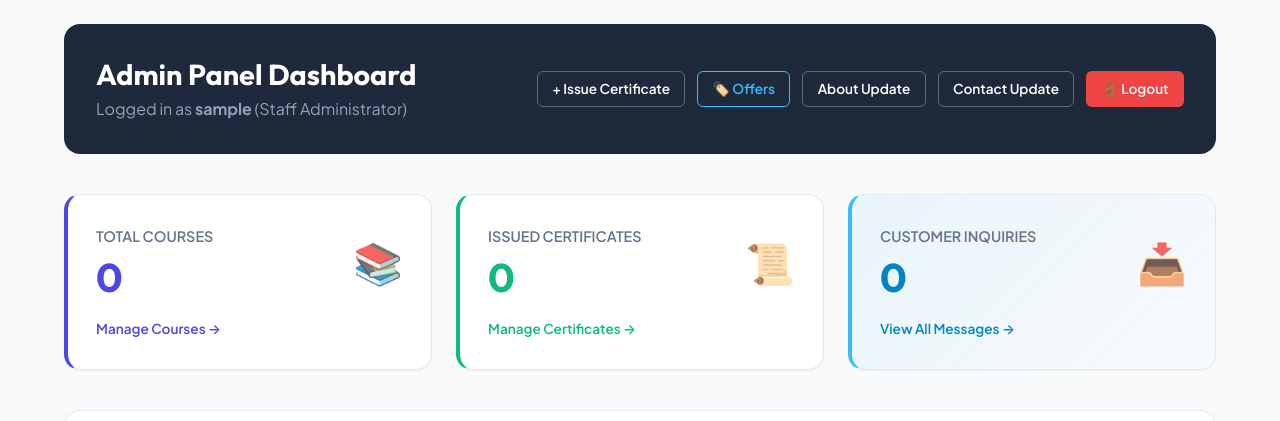
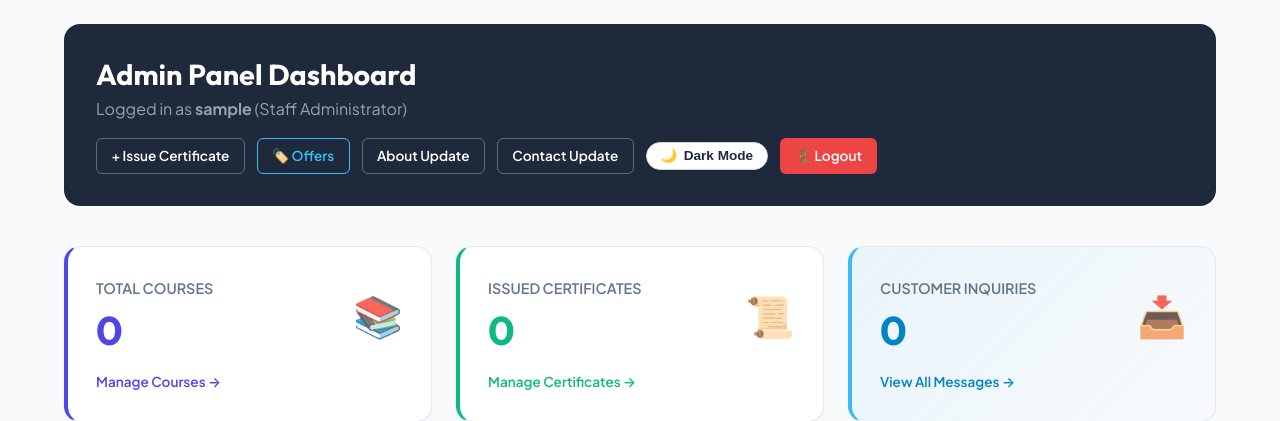
Before and after one commit to Shivam-Patel22/CDAC-CLASS-WEBSITE, a Django app: page /cdac-admin/dashboard/ in a window 1280 px wide. Shown: the top 421 px of the page. Run offline with Django 5.2, Linux system fonts and the light colour scheme; the visitor is signed in with stand-in values (Sample User, id 1); data comes from the database, SQL or seed files in the repository; data that the repository does not hold is empty.

Commit message:
light dark mode added

```diff
--- a/static/css/style.css
+++ b/static/css/style.css
@@ -1084,3 +1084,134 @@ textarea.form-control {
         text-align: left !important;
     }
 }
+
+/* ==========================================================================
+   Theme Toggle & Dark Mode Support
+   ========================================================================== */
+
+.theme-toggle-btn {
+    display: inline-flex;
+    align-items: center;
+    gap: 0.4rem;
+    padding: 0.4rem 0.85rem;
+    border-radius: var(--radius-full);
+    border: 1px solid var(--gray-300);
+    background: var(--white);
+    color: var(--gray-800);
+    font-size: 0.85rem;
+    font-weight: 600;
+    cursor: pointer;
+    transition: var(--transition);
+    box-shadow: var(--shadow-sm);
+    line-height: 1;
+}
+
+.theme-toggle-btn:hover {
+    background: var(--gray-100);
+    border-color: var(--primary);
+    transform: scale(1.03);
+}
+
+/* Dark Mode Variable Overrides */
+[data-theme="dark"] {
+    --light-bg: #0b0f19;
+    --white: #1e293b;
+    --gray-50: #0f172a;
+    --gray-100: #1e293b;
+    --gray-200: #334155;
+    --gray-300: #475569;
+    --gray-400: #94a3b8;
+    --gray-500: #cbd5e1;
+    --gray-600: #e2e8f0;
+    --gray-700: #f1f5f9;
+    --gray-800: #f8fafc;
+    --gray-900: #ffffff;
+    --dark-surface: #0f172a;
+    --primary-light: rgba(79, 70, 229, 0.25);
+
+    --shadow-sm: 0 1px 3px rgba(0, 0, 0, 0.4);
+    --shadow-md: 0 4px 12px rgba(0, 0, 0, 0.5);
+    --shadow-lg: 0 10px 30px rgba(0, 0, 0, 0.6);
+}
+
+[data-theme="dark"] body {
+    background-color: #0b0f19;
+    color: #f1f5f9;
+}
+
+[data-theme="dark"] .navbar-header {
+    background: #0f172a;
+    border-bottom-color: #1e293b;
+}
+
+[data-theme="dark"] .nav-logo,
+[data-theme="dark"] .page-title,
+[data-theme="dark"] h1,
+[data-theme="dark"] h2,
+[data-theme="dark"] h3,
+[data-theme="dark"] h4 {
+    color: #ffffff;
+}
+
+[data-theme="dark"] .card,
+[data-theme="dark"] .form-card,
+[data-theme="dark"] .table-container,
+[data-theme="dark"] .empty-state {
+    background: #1e293b;
+    border-color: #334155;
+}
+
+[data-theme="dark"] .form-control {
+    background: #0f172a;
+    border-color: #334155;
+    color: #ffffff;
+}
+
+[data-theme="dark"] .form-control::placeholder {
+    color: #94a3b8;
+}
+
+[data-theme="dark"] .custom-table th {
+    background: #0f172a;
+    color: #94a3b8;
+    border-bottom-color: #334155;
+}
+
+[data-theme="dark"] .custom-table td {
+    color: #cbd5e1;
+    border-bottom-color: #1e293b;
+}
+
+[data-theme="dark"] .custom-table tr:hover td {
+    background: #1e293b;
+}
+
+[data-theme="dark"] .admin-back-btn,
+[data-theme="dark"] .btn-outline-dark,
+[data-theme="dark"] .theme-toggle-btn {
+    background-color: #1e293b;
+    color: #f1f5f9;
+    border-color: #334155;
+}
+
+[data-theme="dark"] .admin-back-btn:hover,
+[data-theme="dark"] .btn-outline-dark:hover,
+[data-theme="dark"] .theme-toggle-btn:hover {
+    background-color: #334155;
+    color: #ffffff;
+    border-color: var(--primary);
+}
+
+[data-theme="dark"] #customConfirmModal > div {
+    background-color: #1e293b !important;
+    border-color: #334155 !important;
+    color: #ffffff !important;
+}
+
+[data-theme="dark"] #customConfirmTitle {
+    color: #ffffff !important;
+}
+
+[data-theme="dark"] #customConfirmMessage {
+    color: #cbd5e1 !important;
+}
--- a/static/js/main.js
+++ b/static/js/main.js
@@ -1,6 +1,35 @@
-/* Centre for Development of Advanced Computing (C-DAC) — Global JavaScript */
+// Theme Toggle Functions
+function toggleTheme() {
+    const currentTheme = document.documentElement.getAttribute('data-theme') || 'light';
+    const newTheme = currentTheme === 'dark' ? 'light' : 'dark';
+    document.documentElement.setAttribute('data-theme', newTheme);
+    localStorage.setItem('theme', newTheme);
+    updateThemeToggleIcons();
+}
+
+function updateThemeToggleIcons() {
+    const isDark = document.documentElement.getAttribute('data-theme') === 'dark';
+    const toggleBtns = document.querySelectorAll('.theme-toggle-btn');
+    toggleBtns.forEach(btn => {
+        const iconEl = btn.querySelector('.theme-toggle-icon');
+        const textEl = btn.querySelector('.theme-toggle-text');
+        if (isDark) {
+            if (iconEl) iconEl.textContent = '☀️';
+            if (textEl) textEl.textContent = 'Light Mode';
+            btn.setAttribute('title', 'Switch to Light Mode');
+            btn.classList.add('is-dark');
+        } else {
+            if (iconEl) iconEl.textContent = '🌙';
+            if (textEl) textEl.textContent = 'Dark Mode';
+            btn.setAttribute('title', 'Switch to Dark Mode');
+            btn.classList.remove('is-dark');
+        }
+    });
+}
 
 document.addEventListener('DOMContentLoaded', () => {
+    updateThemeToggleIcons();
+
     // 1. Mobile Menu Toggle
     const mobileToggle = document.getElementById('mobile-toggle');
     const navMenu = document.getElementById('nav-menu');
--- a/templates/dashboard/admin_base.html
+++ b/templates/dashboard/admin_base.html
@@ -10,6 +10,12 @@
     <link rel="preconnect" href="https://fonts.googleapis.com">
     <link rel="preconnect" href="https://fonts.gstatic.com" crossorigin>
     <link href="https://fonts.googleapis.com/css2?family=Mukta:wght@500;600;700&family=Outfit:wght@400;500;600;700;800&family=Plus+Jakarta+Sans:wght@400;500;600;700&display=swap" rel="stylesheet">
+    <script>
+        (function() {
+            const savedTheme = localStorage.getItem('theme') || (window.matchMedia('(prefers-color-scheme: dark)').matches ? 'dark' : 'light');
+            document.documentElement.setAttribute('data-theme', savedTheme);
+        })();
+    </script>
     {% block extra_head %}{% endblock %}
     <style>
         /* Admin specific overrides */
@@ -49,6 +55,8 @@
             gap: 1rem;
             margin-bottom: 0.25rem;
             flex-wrap: wrap;
+            align-items: center;
+            justify-content: space-between;
         }
     </style>
 </head>
@@ -82,11 +90,17 @@
         {% if request.resolver_match.url_name != 'index' and request.resolver_match.url_name != 'login' %}
         <div class="container" style="padding-top: 0.75rem; padding-bottom: 0;">
             <div class="admin-nav-actions">
-                <a href="{% url 'dashboard:index' %}" class="admin-back-btn">
-                    <svg width="16" height="16" viewBox="0 0 24 24" fill="none" stroke="currentColor" stroke-width="2" stroke-linecap="round" stroke-linejoin="round"><path d="M19 12H5M12 19l-7-7 7-7"/></svg>
-                    Back to Dashboard
-                </a>
-                {% block secondary_back_btn %}{% endblock %}
+                <div style="display: flex; gap: 0.5rem; align-items: center;">
+                    <a href="{% url 'dashboard:index' %}" class="admin-back-btn">
+                        <svg width="16" height="16" viewBox="0 0 24 24" fill="none" stroke="currentColor" stroke-width="2" stroke-linecap="round" stroke-linejoin="round"><path d="M19 12H5M12 19l-7-7 7-7"/></svg>
+                        Back to Dashboard
+                    </a>
+                    {% block secondary_back_btn %}{% endblock %}
+                </div>
+                <button type="button" class="theme-toggle-btn" onclick="toggleTheme()" aria-label="Toggle dark/light theme" title="Switch Theme">
+                    <span class="theme-toggle-icon">🌙</span>
+                    <span class="theme-toggle-text">Dark Mode</span>
+                </button>
             </div>
         </div>
         {% endif %}
--- a/templates/dashboard/index.html
+++ b/templates/dashboard/index.html
@@ -16,6 +16,10 @@
             <a href="{% url 'dashboard:manage_offers' %}" class="btn btn-outline btn-sm" style="border-color: #38BDF8; color: #38BDF8;">🏷️ Offers</a>
             <a href="{% url 'dashboard:edit_about' %}" class="btn btn-outline btn-sm">About Update</a>
             <a href="{% url 'dashboard:edit_contact' %}" class="btn btn-outline btn-sm">Contact Update</a>
+            <button type="button" class="theme-toggle-btn" onclick="toggleTheme()" aria-label="Toggle dark/light theme" title="Switch Theme">
+                <span class="theme-toggle-icon">🌙</span>
+                <span class="theme-toggle-text">Dark Mode</span>
+            </button>
             <a href="{% url 'dashboard:logout' %}" class="btn btn-danger btn-sm" style="white-space: nowrap; display: inline-flex; align-items: center; gap: 0.3rem;">🚪 Logout</a>
         </div>
     </div>
```
Also changed, not shown: templates/base.html (+13 -2 lines).
